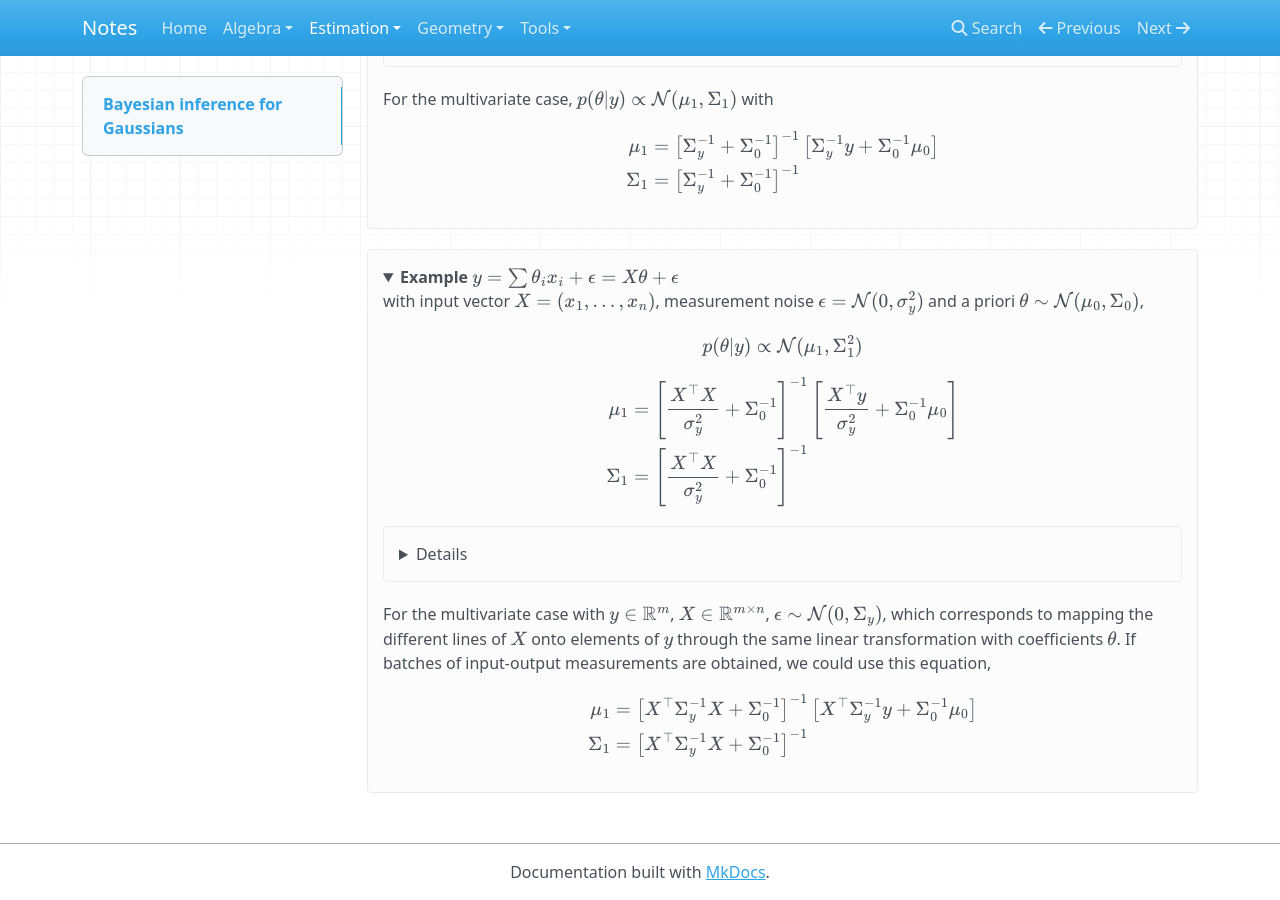
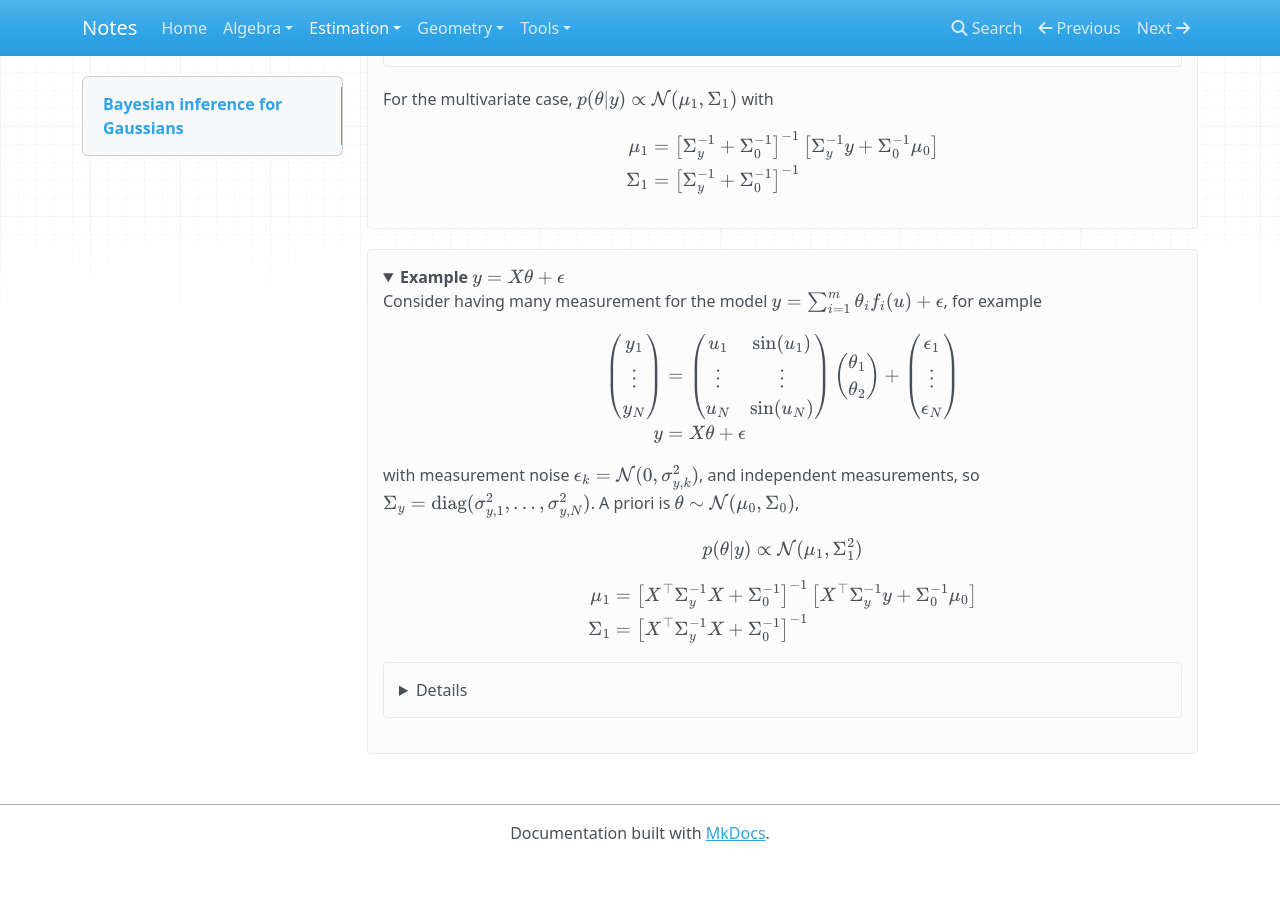
Before and after one commit to seluj01/notes, an MkDocs documentation site: the page built from docs/Estimation/Bayesian_inference_gaussian.md, in a window 1280 px wide and 900 px high, scrolled down 668 px. Built offline with MkDocs 1.6.1, drawn with Linux system fonts in a browser that asks for light colours; nearby versions of some CDN libraries; formulas are drawn with MathJax 3; after the commit the page ends 1529 px from its top, so only the background shows below that.

Commit message:
Improve Bayesian inference with Gaussian, add example in julia for parameter estimation

```diff
--- a/docs/Estimation/Bayesian_inference_gaussian.md
+++ b/docs/Estimation/Bayesian_inference_gaussian.md
@@ -52,34 +52,48 @@ $$
 
 
 <details open>
-<summary>Example \(y=\sum\theta_i x_i + \epsilon = X\theta + \epsilon \)</summary>
-with input vector \(X=(x_1,\ldots,x_n)\), measurement noise \(\epsilon=\mathcal{N}(0,\sigma_y^2)\) and a priori \(\theta\sim\mathcal{N}(\mu_0,\Sigma_0)\),
+<summary>Example \(y = X\theta + \epsilon \)</summary>
+Consider having many measurement for the model \(y=\sum_{i=1}^m\theta_i f_i(u) + \epsilon\), for example
+\begin{align}
+\begin{pmatrix}
+y_1 \\
+\vdots \\
+y_N
+\end{pmatrix} &=
+\begin{pmatrix}
+u_1 & \sin(u_1) \\
+\vdots & \vdots \\
+u_N & \sin(u_N)
+\end{pmatrix}
+\begin{pmatrix}
+\theta_1 \\
+\theta_2
+\end{pmatrix}
++\begin{pmatrix}
+\epsilon_1 \\
+\vdots \\
+\epsilon_N
+\end{pmatrix} \\
+y &= X \theta + \epsilon
+\end{align}
+with measurement noise \(\epsilon_k=\mathcal{N}(0,\sigma_{y,k}^2)\), and independent measurements, so \(\Sigma_y=\text{diag}(\sigma_{y,1}^2,\ldots,\sigma_{y,N}^2)\). A priori is \(\theta\sim\mathcal{N}(\mu_0,\Sigma_0)\),
 $$
 p(\theta|y) \propto \mathcal{N}(\mu_1,\Sigma_1^2)
 $$
-$$
-\begin{aligned}
-\mu_1 &=\left[\frac{X^\top X}{\sigma_y^2} + \Sigma_0^{-1}\right]^{-1} \left[\frac{X^\top y}{\sigma_y^2} + \Sigma_0^{-1}\mu_0\right] \\
-\Sigma_1 &= \left[\frac{X^\top X}{\sigma_y^2} + \Sigma_0^{-1}\right]^{-1}
-\end{aligned}
-$$
-<details>
-$$
-\begin{aligned}
-p(\theta|y) &\propto \exp\left(-\frac{1}{2}\frac{(y-X\theta)^2}{\sigma_y^2}\right) \exp\left(-\frac{1}{2}(\theta-\mu_0)^\top\Sigma_0^{-1}(\theta-\mu_0)\right) \\
-&=\exp\left(-\frac{1}{2}\left(\frac{y^2-2yX\theta+(X\theta)^2}{\sigma_y^2}\theta^\top\Sigma_0^{-1}\theta - 2\theta^\top\Sigma_0^{-1}\mu_0 + \mu_0^\top\Sigma_0^{-1}\mu_0\right)\right)
-\end{aligned}
-$$
-Using \((X\theta)^2 = (X\theta)^\top X\theta = \theta^\top X^\top X \theta\) and \(yX\theta = (yX\theta)^\top = \theta^\top X^\top y\),
-$$
-= \exp\left(-\frac{1}{2}\left(\theta^\top\underbrace{\left(\frac{X^\top X}{\sigma_y^2}+\Sigma_0^{-1}\right)}_{\Sigma_1^{-1}}\theta - 2\theta^\top\underbrace{\left(\frac{X^\top y}{\sigma_y^2}+\Sigma_0^{-1}\mu_0\right)}_{\Sigma^{-1}\mu_1}+\ldots\right)\right)
-$$
-</details>
-For the multivariate case with \(y\in\mathbb{R}^m\), \(X\in\mathbb{R}^{m\times n}\), \(\epsilon\sim\mathcal{N}(0,\Sigma_y)\), which corresponds to mapping the different lines of \(X\) onto elements of \(y\) through the same linear transformation with coefficients \(\theta\). If batches of input-output measurements are obtained, we could use this equation,
 $$
 \begin{aligned}
 \mu_1 &=\left[X^\top\Sigma_y^{-1}X + \Sigma_0^{-1}\right]^{-1} \left[X^\top\Sigma_y^{-1}y + \Sigma_0^{-1}\mu_0\right] \\
 \Sigma_1 &= \left[X^\top\Sigma_y^{-1}X + \Sigma_0^{-1}\right]^{-1}
 \end{aligned}
 $$
+<details>
+$$
+\begin{aligned}
+p(\theta|y) &\propto \exp\left(-\frac{1}{2}(y-X\theta)^\top\Sigma_y^{-1}(y-X\theta)\right) \exp\left(-\frac{1}{2}(\theta-\mu_0)^\top\Sigma_0^{-1}(\theta-\mu_0)\right) \\
+&=\exp\left(-\frac{1}{2}\left(y^\top\Sigma_y^{-1}y - 2\theta^\top X^\top\Sigma_y^{-1}y + \theta^\top X^\top\Sigma_y^{-1}X\theta + \theta^\top\Sigma_0^{-1}\theta - 2\theta^\top\Sigma_0^{-1}\mu_0 + \mu_0^\top\Sigma_0^{-1}\mu_0\right)\right) \\
+&= \exp\left(-\frac{1}{2}\left(\theta^\top\underbrace{\left(X^\top \Sigma_y^{-1} X+\Sigma_0^{-1}\right)}_{\Sigma_1^{-1}}\theta - 2\theta^\top\underbrace{\left(X^\top \Sigma_y^{-1} y+\Sigma_0^{-1}\mu_0\right)}_{\Sigma^{-1}\mu_1}+\ldots\right)\right)
+\end{aligned}
+$$
 </details>
+
+</details>
```
Also changed, not shown: docs/Estimation/img/gaussian2Dplot.png, 2 other files.
